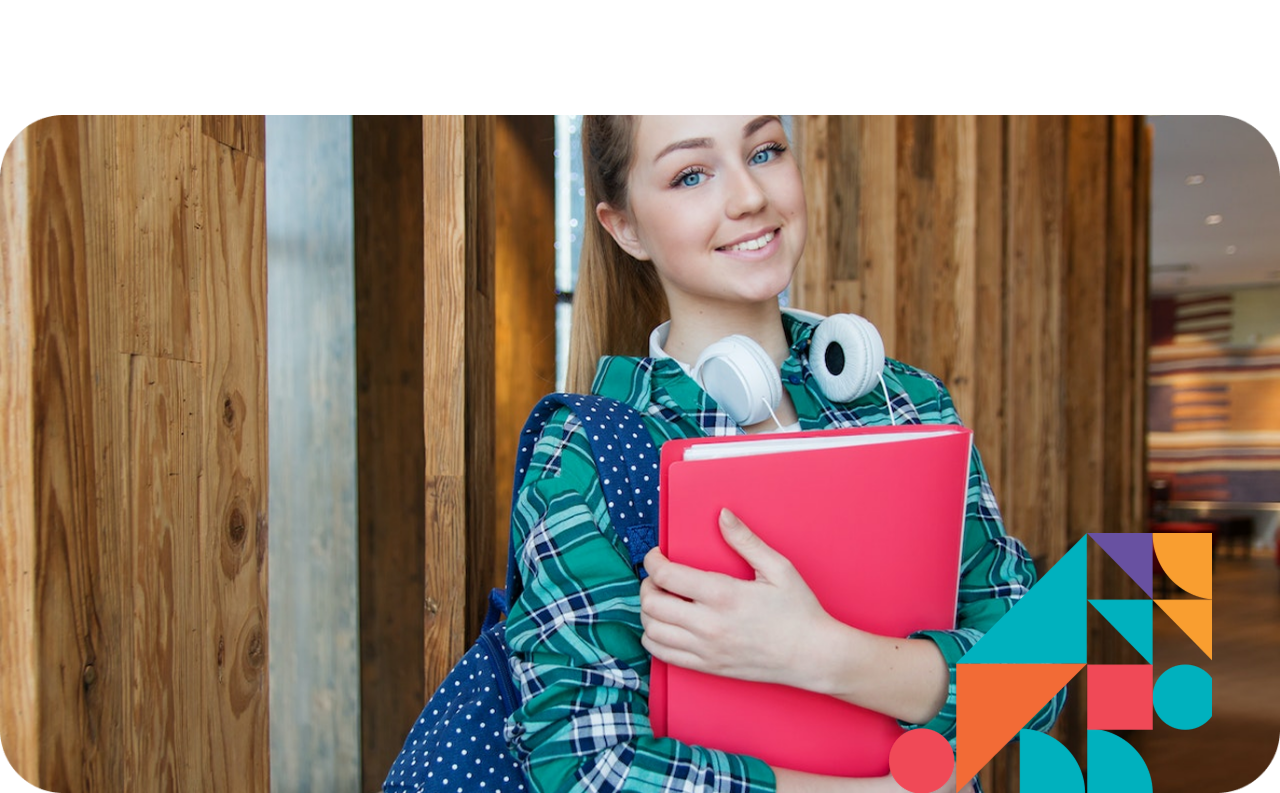
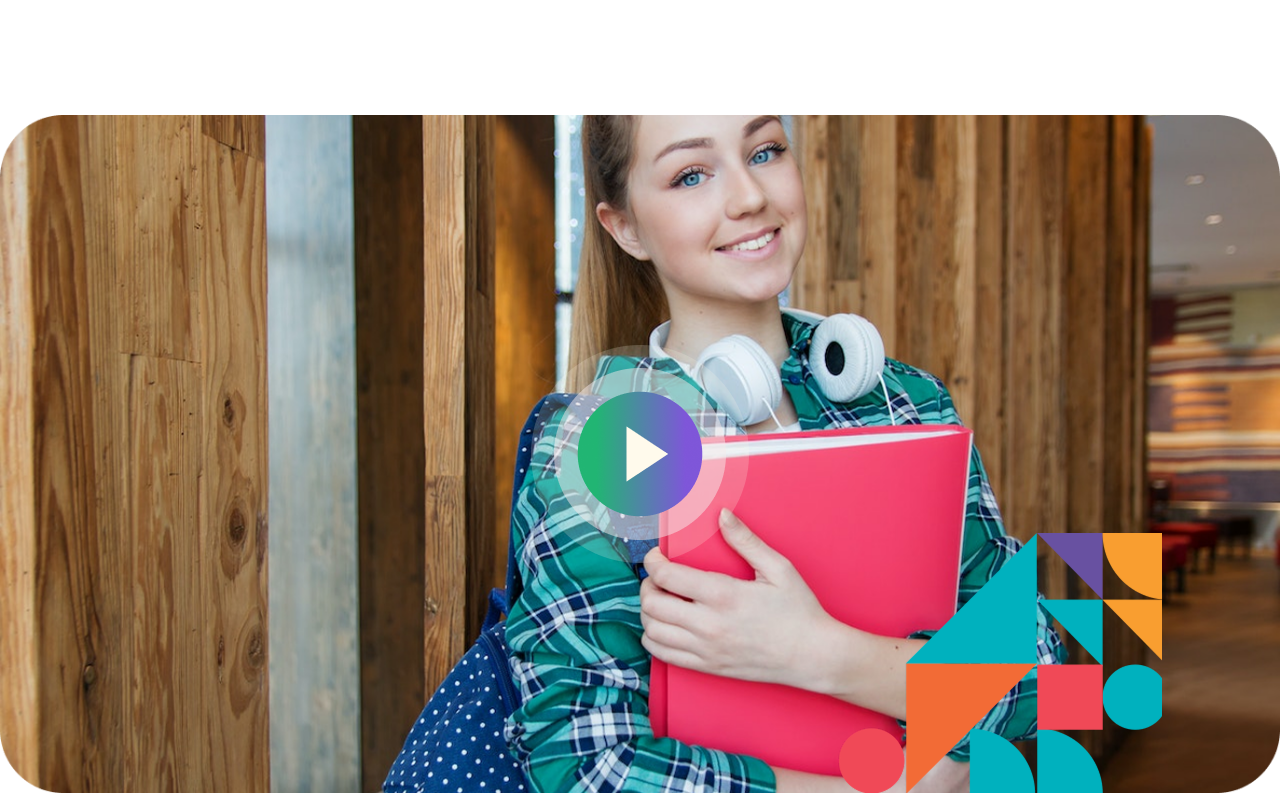
Before and after one commit to shoumen-shomu/edujarr, a Next.js app: page / in a window 1280 px wide. Shown: the part 4947-5740 px from the top of the page. Built offline with nearby package versions, Linux system fonts and the light colour scheme.

Commit message:
Play Button added

```diff
--- a/src/app/layouts/home/video.jsx
+++ b/src/app/layouts/home/video.jsx
@@ -9,7 +9,8 @@ const video = () => {
         <Container>
             <div className="relative">
               <Image className='mx-auto' src="/images/playimage.png" alt='' width={1373} height={727}/>
-              <Image className='absolute bottom-0 right-17' src="/images/design.png" alt='' width={324} height={260}/>
+              <Image className='absolute bottom-0 right-29.5' src="/images/design.png" alt='' width={324} height={260}/>
+              <Image className='absolute top-1/2 left-1/2 -translate-1/2' src="/images/playbtn.png" alt='' width={218} height={218}/>
 
             </div>
 
```
Also changed, not shown: public/images/playbtn.png (added).
